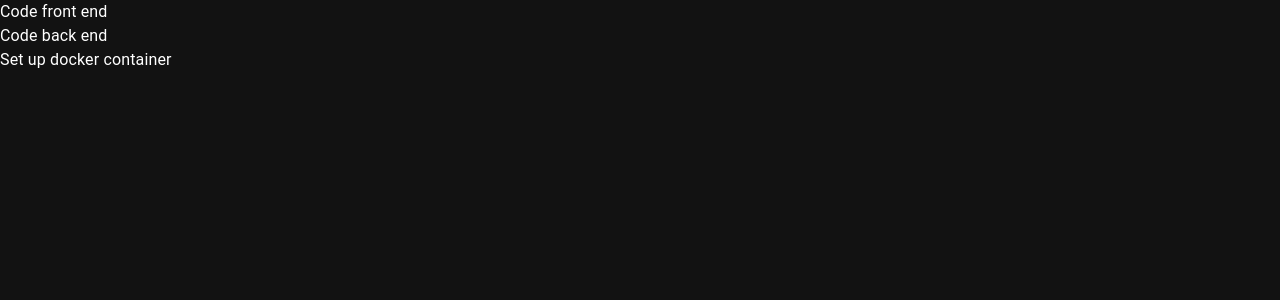
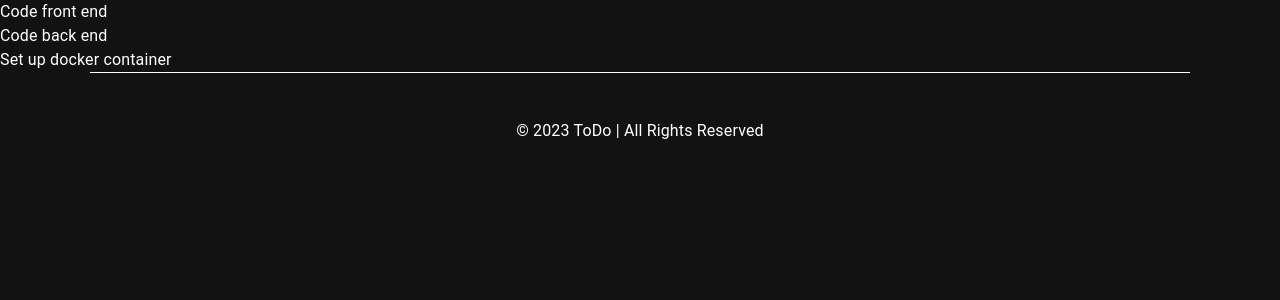
Before and after one commit to justin-xing/todo, a React (Create React App) app: page / in a window 1280 px wide. Shown: the top 300 px of the page. Built offline with nearby package versions, Linux system fonts and the light colour scheme.

Commit message:
Add footer

```diff
--- /dev/null
+++ b/src/components/Footer.css
@@ -0,0 +1,21 @@
+.footer {
+  width: 100%;
+  background-color: transparent;
+  margin: 0 auto;
+  position: relative;
+  max-width: 1100px;
+  bottom: 0;
+}
+
+.footer-container {
+  border-top: solid;
+  border-width: 1px;
+  border-color: white;
+  margin: 0 auto;
+  max-width: 1100px;
+  padding-top: 30px;
+  padding-bottom: 50px;
+  height: 2vh;
+  background-color: transparent;
+  text-align: center;
+}
--- a/src/components/Footer.js
+++ b/src/components/Footer.js
@@ -1,5 +1,14 @@
-const Footer = () => {
-  return <div></div>;
-};
+import React from 'react'
+import './Footer.css'
 
-export default Footer;
+function Footer() {
+  return (
+    <div className='footer'>
+      <div className='footer-container'>
+        <p> &copy; 2023 ToDo | All Rights Reserved</p>
+      </div>
+    </div>
+  )
+}
+
+export default Footer
```
